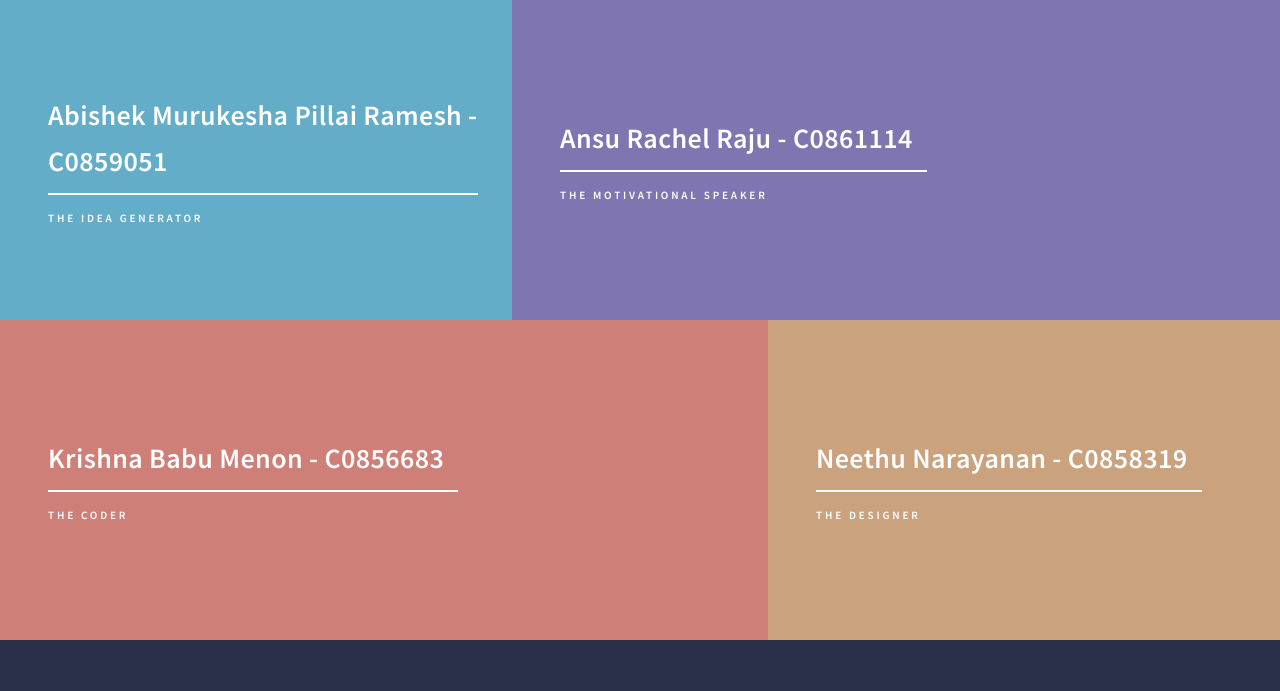
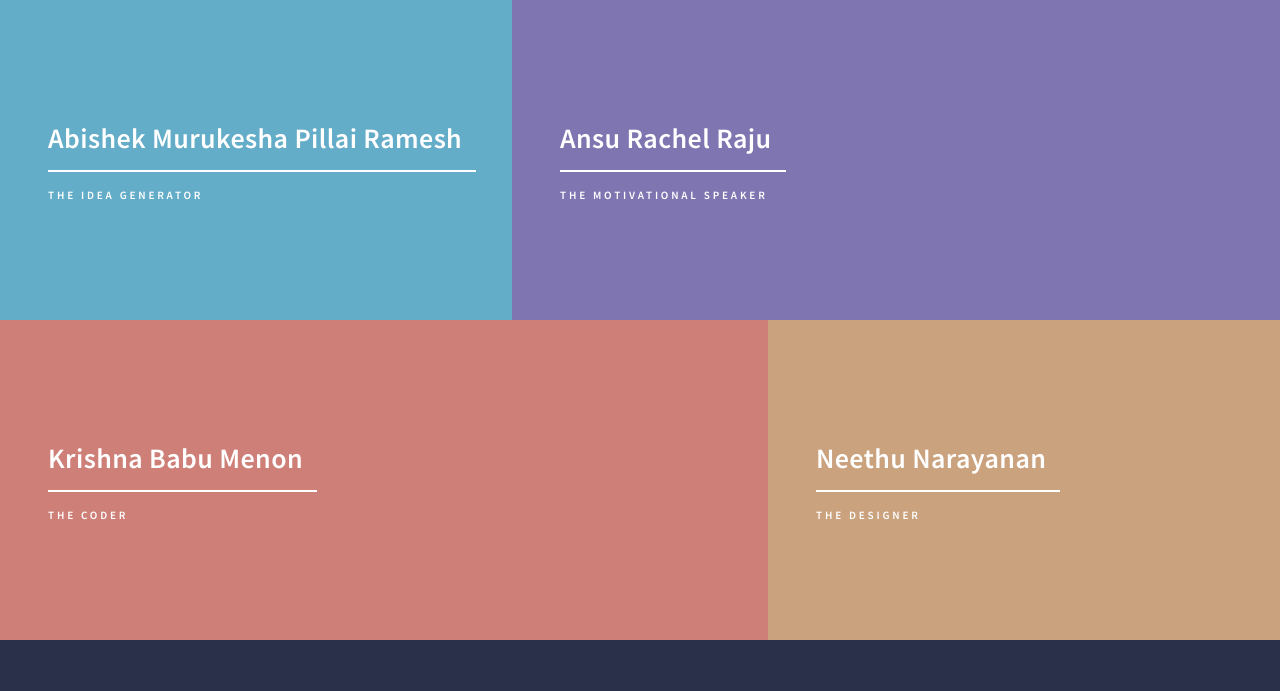
Before and after one commit to krishnamenon215/Sign-Language-Gesture-Detection, a Flask app: page / in a window 1280 px wide. Shown: the part 600-1291 px from the top of the page. Run offline with Flask 2, Linux system fonts and the light colour scheme; some libraries are stand-ins or nearby versions.

Commit message:
Update index.html

```diff
--- a/Templates/index.html
+++ b/Templates/index.html
@@ -4015,7 +4015,7 @@ input, select, textarea {
 										<img src="images/pic01.jpg" alt="" />
 									</span>
 									<header class="major">
-										<h3><a href="landing.html" class="link">Abishek	Murukesha Pillai Ramesh - C0859051</a></h3>
+										<h3><a href="landing.html" class="link">Abishek	Murukesha Pillai Ramesh</a></h3>
 										<p>The Idea Generator</p>
 									</header>
 								</article>
@@ -4024,7 +4024,7 @@ input, select, textarea {
 										<img src="images/pic03.jpg" alt="" />
 									</span>
 									<header class="major">
-										<h3><a href="landing.html" class="link">Ansu Rachel Raju - C0861114</a></h3>
+										<h3><a href="landing.html" class="link">Ansu Rachel Raju</a></h3>
 										<p>The Motivational Speaker</p>
 									</header>
 								</article>
@@ -4033,7 +4033,7 @@ input, select, textarea {
 										<img src="images/pic02.jpg" alt="" />
 									</span>
 									<header class="major">
-										<h3><a href="landing.html" class="link">Krishna	Babu Menon - C0856683</a></h3>
+										<h3><a href="landing.html" class="link">Krishna	Babu Menon</a></h3>
 										<p>The Coder</p>
 									</header>
 								</article>
@@ -4043,7 +4043,7 @@ input, select, textarea {
 										<img src="images/pic04.jpg" alt="" />
 									</span>
 									<header class="major">
-										<h3><a href="landing.html" class="link">Neethu Narayanan - C0858319</a></h3>
+										<h3><a href="landing.html" class="link">Neethu Narayanan</a></h3>
 										<p>The Designer</p>
 									</header>
 								</article>
```
